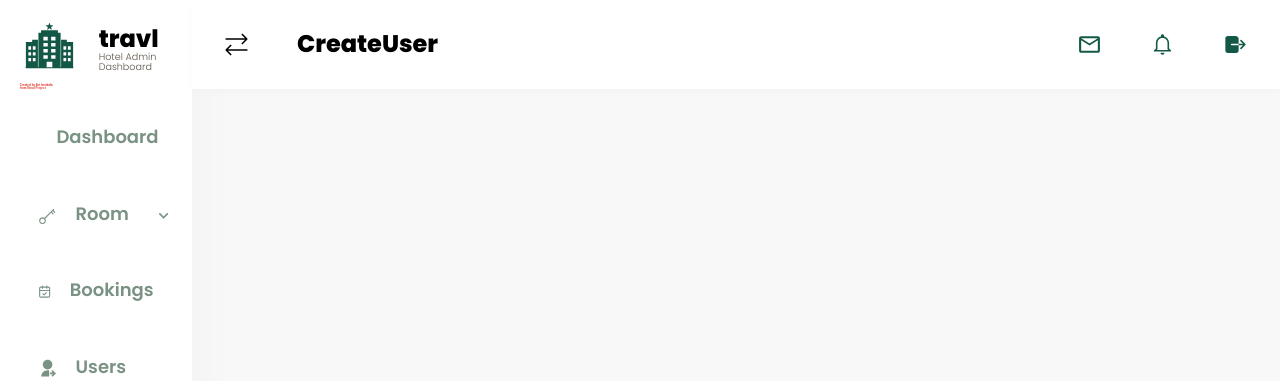
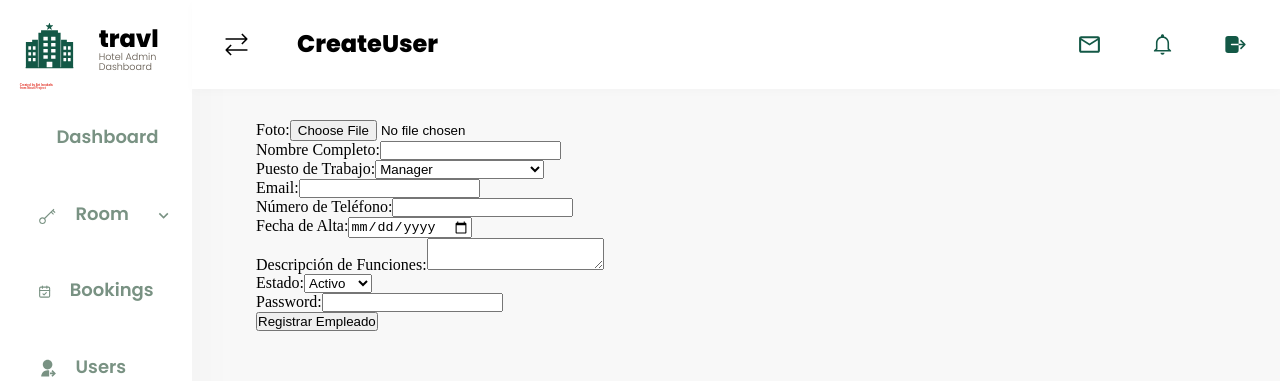
Before and after one commit to raulfabra/oxygen-dashboard, a React (Vite) app: page /createUser in a window 1280 px wide. Shown: the top 381 px of the page. Built offline with nearby package versions, Linux system fonts and the light colour scheme; sample sign-in values are in the browser's storage.

Commit message:
Done create new employee

```diff
--- a/package.json
+++ b/package.json
@@ -9,6 +9,7 @@
     "preview": "vite preview"
   },
   "dependencies": {
+    "bcryptjs": "^2.4.3",
     "just-debounce-it": "^3.2.0",
     "react": "^18.3.1",
     "react-dnd": "^16.0.1",
--- /dev/null
+++ b/src/components/CreateEmployee.jsx
@@ -0,0 +1,95 @@
+import { useState } from "react";
+import bcrypt from "bcryptjs";
+import { Main } from "../styles/formStyles";
+
+export const CreateEmployee = () => {
+  const [formData, setFormData] = useState({
+    photo: "",
+    fullName: "",
+    position: "Manager",
+    email: "",
+    phone: "",
+    startDate: "",
+    description: "",
+    status: "Active",
+    password: "",
+  });
+
+  const handleChange = (e) => {
+    const { name, value, type, files } = e.target;
+
+    setFormData({
+      ...formData,
+      [name]: type === "file" ? URL.createObjectURL(files[0]) : value,
+    });
+  };
+
+  const handleSubmit = async (e) => {
+    e.preventDefault();
+
+    // Hashing the password
+    const hashedPassword = await bcrypt.hash(formData.password, 10);
+
+    // Creating the final employee data object
+    const employeeData = {
+      ...formData,
+      password: hashedPassword,
+    };
+
+    console.log("Employee Data:", employeeData);
+
+    alert("El empleado se ha registrado con éxito.");
+  };
+
+  return (
+    <Main>
+      <form onSubmit={handleSubmit}>
+        <div>
+          <label>Foto:</label>
+          <input type="file" name="photo" onChange={handleChange} accept="image/*" />
+          {formData.photo && <img src={formData.photo} alt="Employee" width="100" />}
+        </div>
+        <div>
+          <label>Nombre Completo:</label>
+          <input type="text" name="fullName" value={formData.fullName} onChange={handleChange} required />
+        </div>
+        <div>
+          <label>Puesto de Trabajo:</label>
+          <select name="position" value={formData.position} onChange={handleChange}>
+            <option value="Manager">Manager</option>
+            <option value="Recepción">Recepción</option>
+            <option value="Servicio de Habitaciones">Servicio de Habitaciones</option>
+          </select>
+        </div>
+        <div>
+          <label>Email:</label>
+          <input type="email" name="email" value={formData.email} onChange={handleChange} required />
+        </div>
+        <div>
+          <label>Número de Teléfono:</label>
+          <input type="tel" name="phone" value={formData.phone} onChange={handleChange} required />
+        </div>
+        <div>
+          <label>Fecha de Alta:</label>
+          <input type="date" name="startDate" value={formData.startDate} onChange={handleChange} required />
+        </div>
+        <div>
+          <label>Descripción de Funciones:</label>
+          <textarea name="description" value={formData.description} onChange={handleChange} required />
+        </div>
+        <div>
+          <label>Estado:</label>
+          <select name="status" value={formData.status} onChange={handleChange}>
+            <option value="Active">Activo</option>
+            <option value="Inactive">Inactivo</option>
+          </select>
+        </div>
+        <div>
+          <label>Password:</label>
+          <input type="password" name="password" value={formData.password} onChange={handleChange} required />
+        </div>
+        <button type="submit">Registrar Empleado</button>
+      </form>
+    </Main>
+  );
+};
--- a/src/pages/NewUser.jsx
+++ b/src/pages/NewUser.jsx
@@ -1 +1,5 @@
-export const NewUser = () => {}
+import { CreateEmployee } from "../components/CreateEmployee";
+
+export const NewUser = () => {
+  return <CreateEmployee />;
+};
--- /dev/null
+++ b/src/styles/formStyles.js
@@ -0,0 +1,8 @@
+import styled from "styled-components";
+
+export const Main = styled.main`
+  position: absolute;
+  top: 15%;
+  left: 20%;
+  width: 75%;
+`;
```
Also changed, not shown: 1 other file (tests, documents, lock files or other folders).
